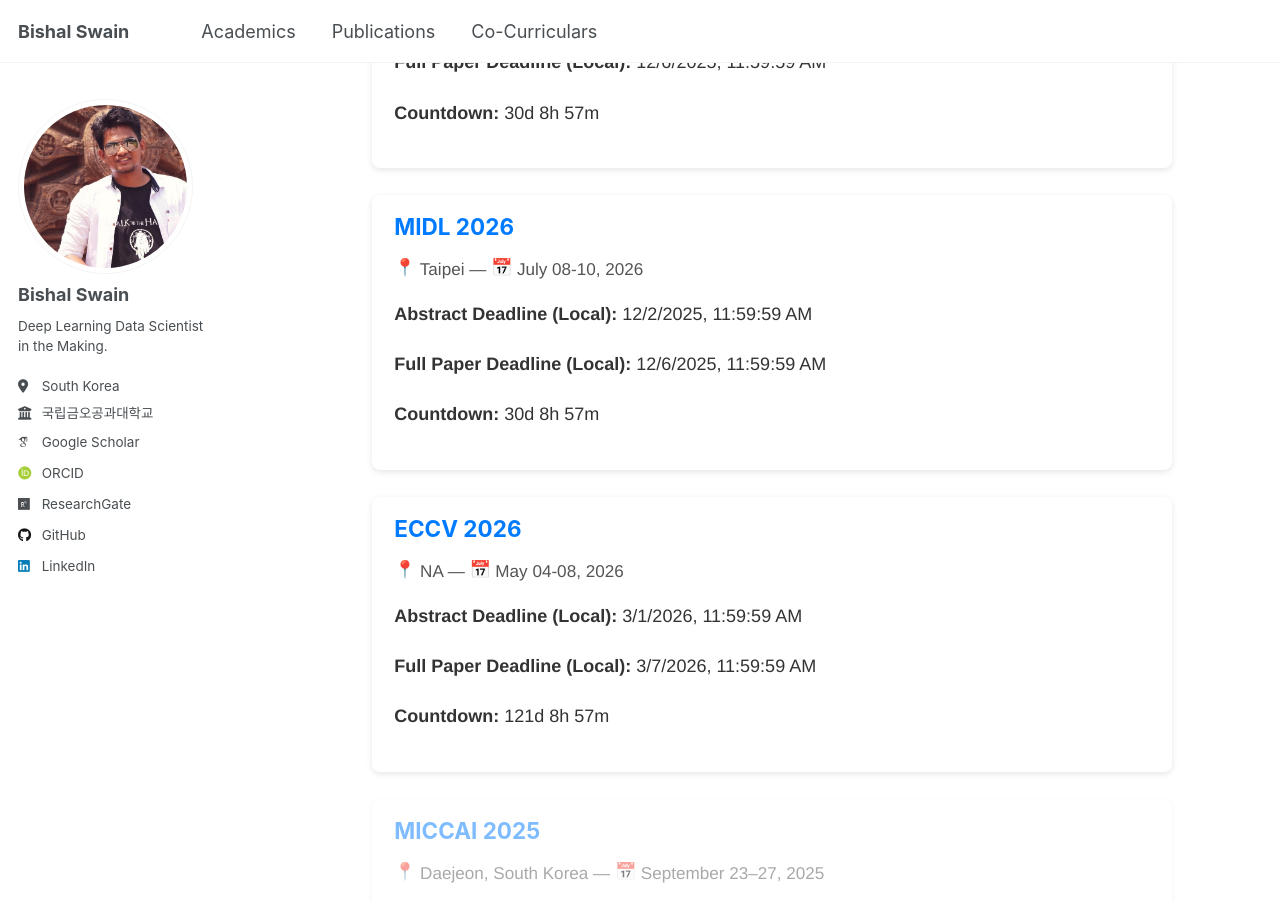
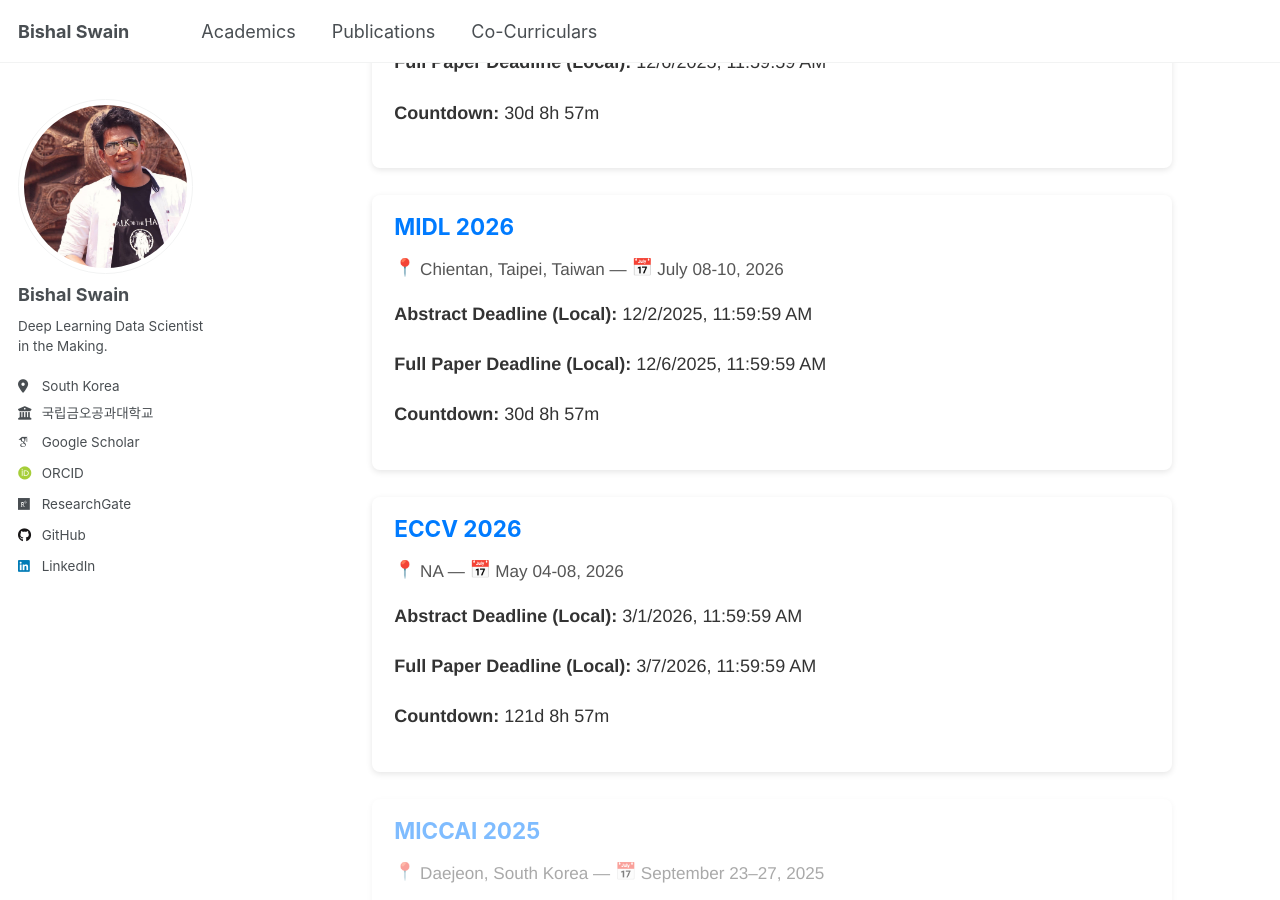
Before and after one commit to bluesaiyancodes/bluesaiyancodes.github.io, a Jekyll site: the page built from _pages/due-conferences.md, in a window 1280 px wide and 900 px high, scrolled down 993 px. Built offline with Jekyll 4.4.1, drawn with Linux system fonts in a browser that asks for light colours; some web fonts are replaced.

Commit message:
misc --update1104-2

```diff
--- a/_data/conferences.yml
+++ b/_data/conferences.yml
@@ -80,7 +80,7 @@
 
 - name: MIDL 2026
   url: https://2026.midl.io/
-  location: Taipei
+  location:  Chientan, Taipei, Taiwan
   date: July 08-10, 2026
   abstract_deadline: "2025-12-01T23:59:59-12:00"
   full_deadline: "2025-12-05T23:59:59-12:00"
```
